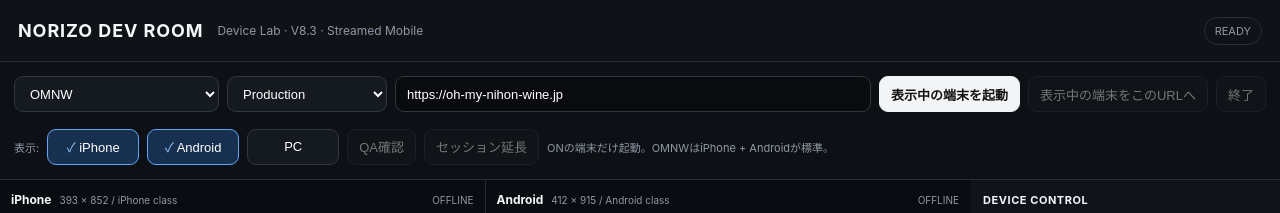
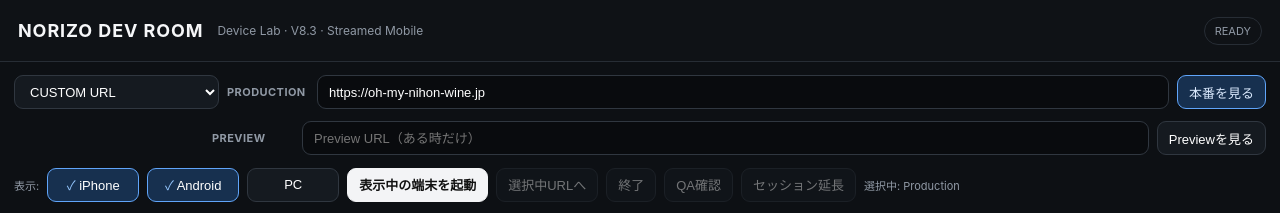
Before and after one commit to NORIZO0201/norizo-dev-room, a website: page index.html in a window 1280 px wide. Shown: the top 213 px of the page. Drawn offline with Linux system fonts and the light colour scheme; no server answers.

Commit message:
ui: show production and preview URLs together

```diff
--- a/index.html
+++ b/index.html
@@ -10,10 +10,10 @@
 *{box-sizing:border-box}body{margin:0;background:var(--bg);color:#f6f7f9;font-family:Inter,system-ui,-apple-system,sans-serif;height:100vh;overflow:hidden}
 header{height:62px;display:flex;align-items:center;gap:14px;padding:0 18px;border-bottom:1px solid var(--line);background:#0f1216}
 h1{font-size:18px;letter-spacing:.05em;margin:0}.sub{font-size:12px;color:var(--muted)}.status{margin-left:auto;border:1px solid var(--line);border-radius:999px;padding:6px 10px;font-size:11px;color:var(--muted)}
-.toolbar{height:118px;padding:10px 14px;border-bottom:1px solid var(--line);display:grid;gap:8px;background:#0d1014}
-.row{display:flex;gap:8px;align-items:center;min-height:38px}select,input,button{height:36px;border-radius:9px;border:1px solid #303740;background:#151a20;color:#fff;font-size:13px;padding:0 11px}select{min-width:160px}input{flex:1;background:#090b0e}.primary{background:#f3f4f6;color:#111;border-color:#f3f4f6;font-weight:700}button{cursor:pointer}button:disabled{opacity:.42;cursor:not-allowed}
+.toolbar{height:154px;padding:10px 14px;border-bottom:1px solid var(--line);display:grid;gap:6px;background:#0d1014}
+.row{display:flex;gap:8px;align-items:center;min-height:34px}select,input,button{height:34px;border-radius:9px;border:1px solid #303740;background:#151a20;color:#fff;font-size:13px;padding:0 11px}select{min-width:190px}input{flex:1;background:#090b0e}.primary{background:#f3f4f6;color:#111;border-color:#f3f4f6;font-weight:700}button{cursor:pointer}button:disabled{opacity:.42;cursor:not-allowed}.urlLabel{width:82px;color:var(--muted);font-size:11px;font-weight:700;letter-spacing:.04em}.urlMode{min-width:88px}.urlMode.active{background:#17304f;border-color:#60a5fa;color:#dbeafe}
 .deviceToggle{min-width:92px}.deviceToggle.on{background:#17304f;border-color:#60a5fa}.deviceToggle.on::before{content:"✓ ";color:#93c5fd}.hint{font-size:11px;color:var(--muted)}
-.layout{height:calc(100vh - 180px);display:grid;grid-template-columns:minmax(0,1fr) 310px}
+.layout{height:calc(100vh - 216px);display:grid;grid-template-columns:minmax(0,1fr) 310px}
 .deviceArea{display:grid;gap:1px;background:var(--line);min-width:0}.deviceArea.cols1{grid-template-columns:1fr}.deviceArea.cols2{grid-template-columns:1fr 1fr}.deviceArea.cols3{grid-template-columns:1fr 1fr 1fr}
 .pane{background:#090c10;min-width:0;display:flex;flex-direction:column}.pane.hidden{display:none}.paneTitle{height:40px;display:flex;align-items:center;gap:8px;padding:0 11px;border-bottom:1px solid var(--line);font-size:12px}.paneTitle small{color:var(--muted)}.paneTitle .state{margin-left:auto;color:var(--muted);font-size:10px}
 .viewer{flex:1;min-height:0;position:relative;display:flex;align-items:center;justify-content:center;padding:16px}.deviceShell{position:relative;width:min(100%,360px);height:100%;max-height:760px;min-height:420px;background:#000;border:9px solid #20242a;box-shadow:0 16px 45px rgba(0,0,0,.45);overflow:hidden}.iphoneShell{border-radius:38px}.androidShell{border-radius:28px}.pcShell{width:100%;max-width:none;height:100%;max-height:none;min-height:0;border-width:0;border-radius:0;background:#fff}.screen{position:absolute;inset:0;background:#fff;overflow:hidden}.iphoneShell .screen{border-radius:29px}.androidShell .screen{border-radius:19px}.island{position:absolute;z-index:5;top:8px;left:50%;transform:translateX(-50%);width:88px;height:21px;background:#08090a;border-radius:999px}.punch{position:absolute;z-index:5;top:11px;left:50%;transform:translateX(-50%);width:12px;height:12px;background:#0b0b0c;border-radius:50%}.homebar{position:absolute;z-index:5;bottom:5px;left:50%;transform:translateX(-50%);width:90px;height:4px;background:rgba(255,255,255,.7);border-radius:999px}
@@ -29,11 +29,21 @@
     <select id="project">
       <option value="">CUSTOM URL</option><option value="https://oh-my-nihon-wine.jp">OMNW</option><option value="https://nihonwine.jp">日本ワイン.jp</option><option value="https://craft-nihon-wine.jp">クラフト日本ワイン (CNW)</option><option value="https://craftwineshop.com">Craft Wine Shop (CWS)</option><option value="https://dis.nihonwine.jp">DIS</option><option value="https://nihoncheese.jp">日本チーズ.jp</option><option value="https://sayaka-kitchen.com">SAYAKA KITCHEN Official</option><option value="https://app.sayaka-kitchen.com">SAYAKA KITCHEN App</option><option value="https://admin.sayaka-kitchen.com">SAYAKA KITCHEN Admin</option><option value="https://local-engine.jp">LOCAL ENGINE</option>
     </select>
-    <select id="environment"><option value="production">Production</option><option value="qa-guest">QA 未ログイン</option><option value="qa-auth">QA ログイン後</option></select>
-    <input id="url" value="https://oh-my-nihon-wine.jp" spellcheck="false"/>
-    <button id="open" class="primary">表示中の端末を起動</button><button id="go" disabled>表示中の端末をこのURLへ</button><button id="stop" disabled>終了</button>
+    <span class="urlLabel">PRODUCTION</span>
+    <input id="productionUrl" value="https://oh-my-nihon-wine.jp" spellcheck="false"/>
+    <button id="useProduction" class="urlMode active">本番を見る</button>
   </div>
-  <div class="row"><span class="hint">表示:</span><button id="toggleIphone" class="deviceToggle on">iPhone</button><button id="toggleAndroid" class="deviceToggle on">Android</button><button id="togglePc" class="deviceToggle">PC</button><button id="qa" disabled>QA確認</button><button id="renew" disabled>セッション延長</button><span class="hint">ONの端末だけ起動。OMNWはiPhone + Androidが標準。</span></div>
+  <div class="row">
+    <span style="width:190px"></span>
+    <span class="urlLabel">PREVIEW</span>
+    <input id="previewUrl" placeholder="Preview URL（ある時だけ）" spellcheck="false"/>
+    <button id="usePreview" class="urlMode">Previewを見る</button>
+  </div>
+  <div class="row">
+    <span class="hint">表示:</span><button id="toggleIphone" class="deviceToggle on">iPhone</button><button id="toggleAndroid" class="deviceToggle on">Android</button><button id="togglePc" class="deviceToggle">PC</button>
+    <button id="open" class="primary">表示中の端末を起動</button><button id="go" disabled>選択中URLへ</button><button id="stop" disabled>終了</button><button id="qa" disabled>QA確認</button><button id="renew" disabled>セッション延長</button>
+    <span id="targetHint" class="hint">選択中: Production</span>
+  </div>
 </div>
 <div class="layout">
   <main id="deviceArea" class="deviceArea cols2">
```
